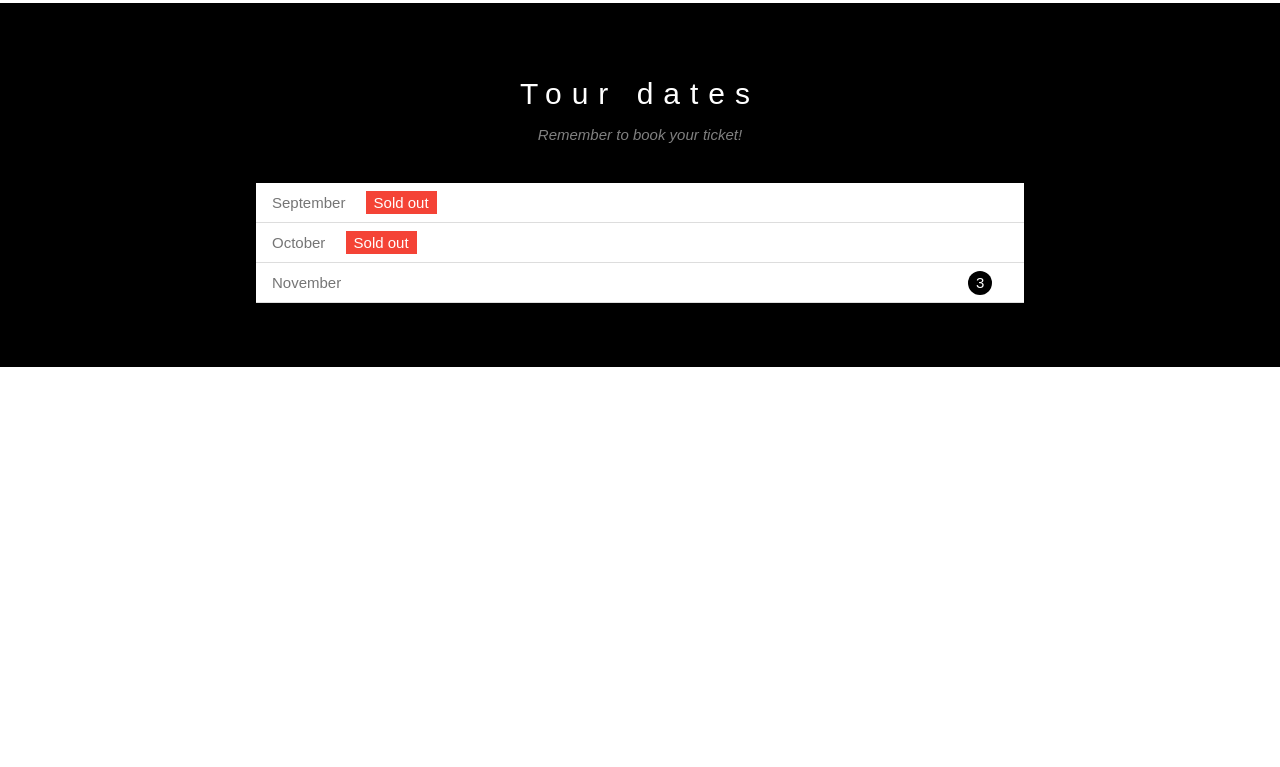
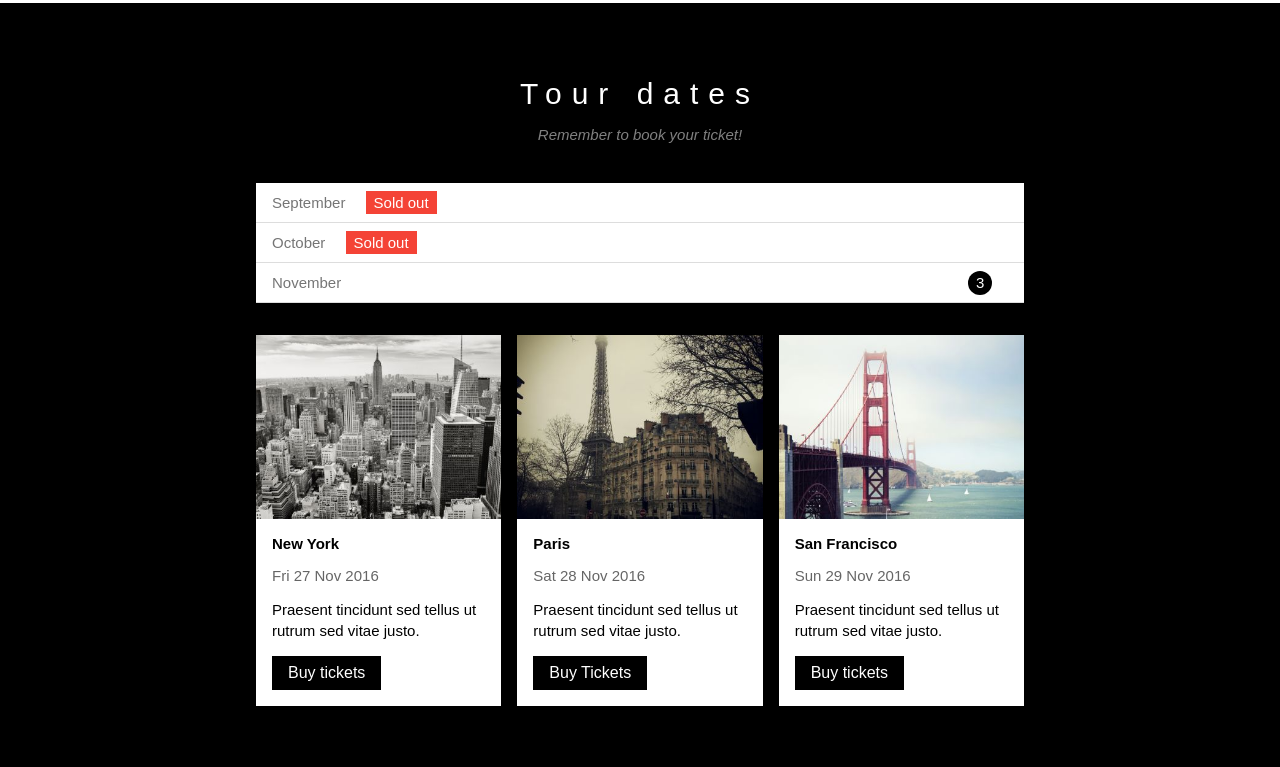
Before and after one commit to letungbaoan/w3TheBand, a plain HTML site: page index.html in a window 1280 px wide. Shown: the part 1306-2073 px from the top of the page. Before the commit the page ends 1801 px from the top, so only its background shows below. Drawn offline with Linux system fonts and the light colour scheme.

Commit message:
Hoan thien tour places

```diff
--- a/assets/css/style.css
+++ b/assets/css/style.css
@@ -226,6 +226,61 @@ html {
     margin-top: -3px;
 }
 
+.places-list {
+    margin: 32px -8px 0;
+    padding-bottom: 48px;
+}
+
+ .place-item {
+    float: left;
+    width: 33.33333%;
+    padding: 0px 8px;
+}
+
+.place-img {
+    width: 100%;
+    display: block;
+}
+
+.place-img:hover {
+    opacity: 0.6;
+}
+
+.text-container {
+    background-color: white;
+    padding: 16px;
+}
+
+.place-name {
+    font-size: 15px;
+    font-weight: 600;
+}
+
+.place-time {
+    font-size: 15px;
+    opacity: 0.6;
+    margin: 15px 0;
+}
+
+.place-disc {
+    margin-bottom: 15px;
+    font-size: 15px;
+    line-height: 1.4;
+}
+
+.buy-ticket-btn {
+    background-color: #000;
+    padding: 8px 16px;
+    color: white;
+    text-decoration: none;
+    display: inline-block;
+}
+
+.buy-ticket-btn:hover {
+    background-color: #757575;
+    color: black;
+}
+
 .clear  {
     clear: both;
 }
--- a/index.html
+++ b/index.html
@@ -74,6 +74,39 @@
                         <li class="ticket-time">October <span class="sold-out">Sold out</span></li>
                         <li class="ticket-time">November <span class="quantity">3</span></li>
                     </ul>
+
+                    <div class="places-list">
+                        <div class="place-item">
+                            <img src="./assets/img/place/place1.jpg" alt="New York" class="place-img">
+                            <div class="text-container">
+                                <h3 class="place-name">New York</h3>
+                                <p class="place-time">Fri 27 Nov 2016</p>
+                                <p class="place-disc">Praesent tincidunt sed tellus ut rutrum sed vitae justo.</p>
+                                <a href="#" class="buy-ticket-btn">Buy tickets</a>
+                            </div>
+                        </div>
+
+                        <div class="place-item">
+                            <img src="./assets/img/place/place2.jpg" alt="Paris" class="place-img">
+                            <div class="text-container">
+                                <h3 class="place-name">Paris</h3>
+                                <p class="place-time">Sat 28 Nov 2016</p>
+                                <p class="place-disc">Praesent tincidunt sed tellus ut rutrum sed vitae justo.</p>
+                                <a href="#" class="buy-ticket-btn">Buy Tickets</a>
+                            </div>
+                        </div>
+
+                        <div class="place-item">
+                            <img src="./assets/img/place/place3.jpg" alt="San Francisco" class="place-img">
+                            <div class="text-container">
+                                <h3 class="place-name">San Francisco</h3>
+                                <p class="place-time">Sun 29 Nov 2016</p>
+                                <p class="place-disc">Praesent tincidunt sed tellus ut rutrum sed vitae justo.</p>
+                                <a href="#" class="buy-ticket-btn">Buy tickets</a>
+                            </div>
+                        </div>
+                    </div>
+                    <div class="clear"></div>
                 </div>
             </div>
 
```
Also changed, not shown: assets/img/place/place1.jpg (added), assets/img/place/place2.jpg (added), assets/img/place/place3.jpg (added).
